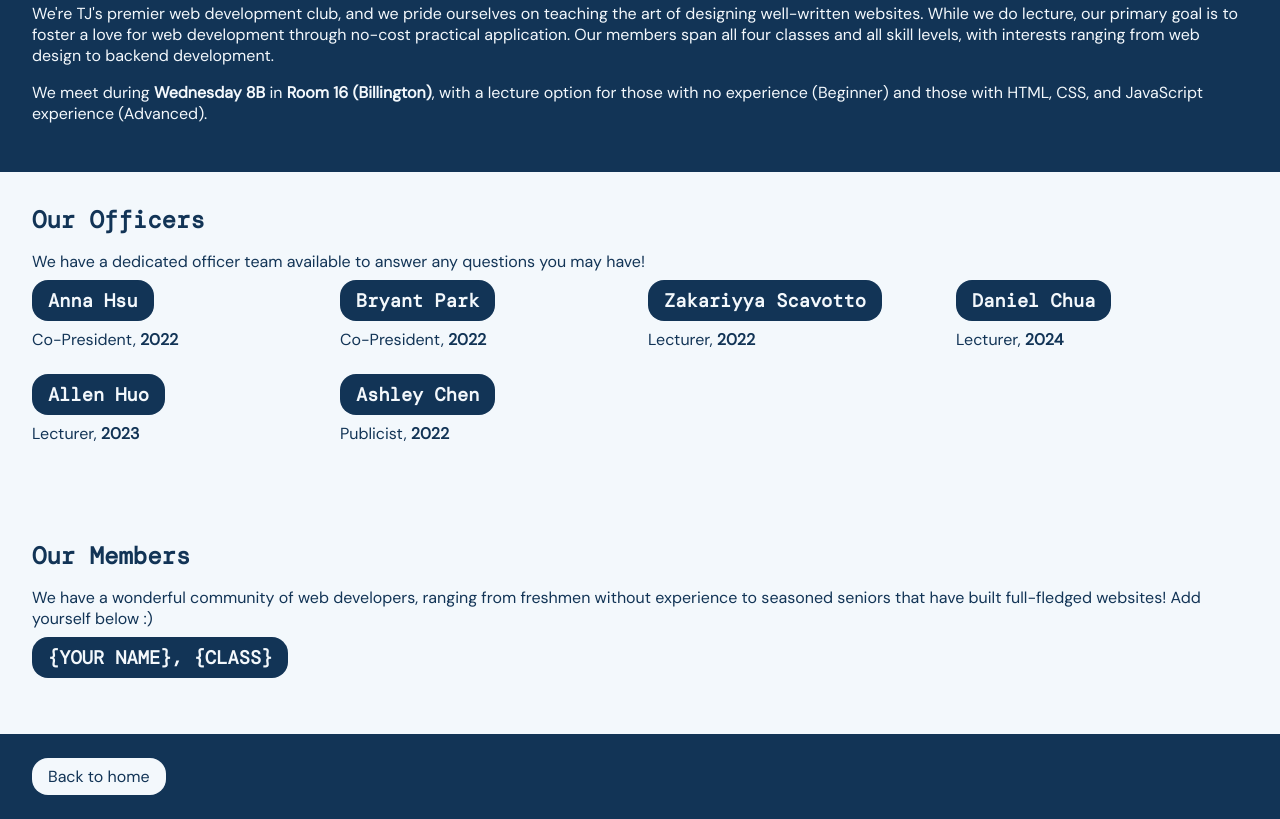
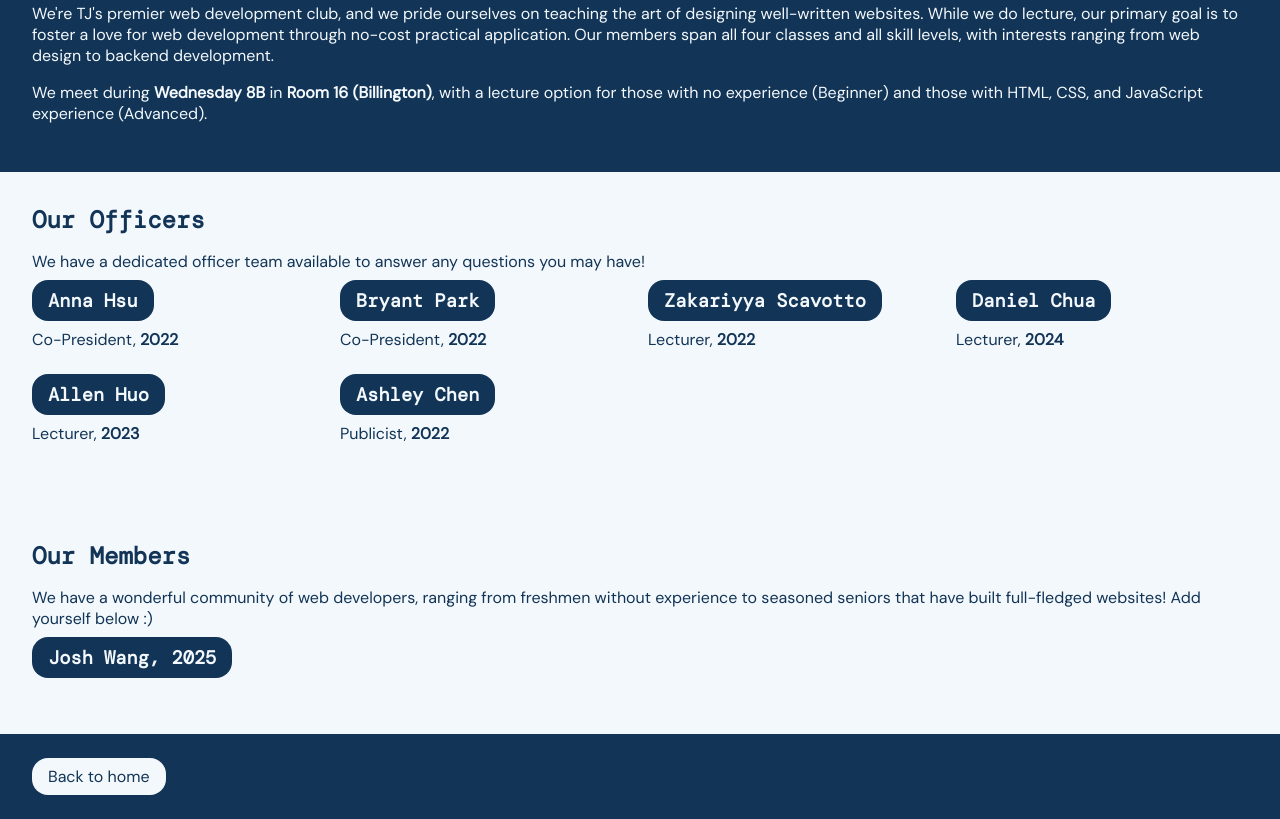
Before and after one commit to annaahsu/2021wall, a plain HTML site: page about.html in a window 1280 px wide. Shown: the part 876-1695 px from the top of the page. Drawn offline with nearby package versions, Linux system fonts and the light colour scheme.

Commit message:
Update about.html

```diff
--- a/about.html
+++ b/about.html
@@ -72,7 +72,7 @@
                     <h2>Our Members</h2>
                     <p>We have a wonderful community of web developers, ranging from freshmen without experience to seasoned seniors that have built full-fledged websites! Add yourself below :)</p>
                     <div class="grid">
-                        <h3><a href="boilerplate.html">{YOUR NAME}, <span>{CLASS}</span></a></h3>
+                        <h3><a href="boilerplate.html">Josh Wang, <span>2025</span></a></h3>
                     </div>
                 </div>
             </div>
```
